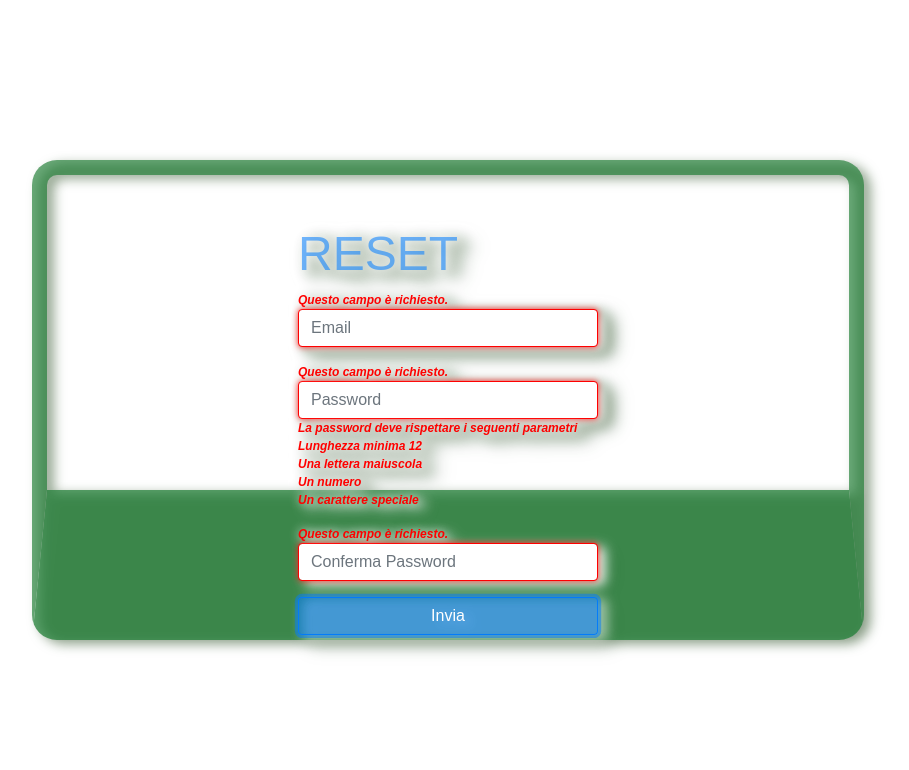
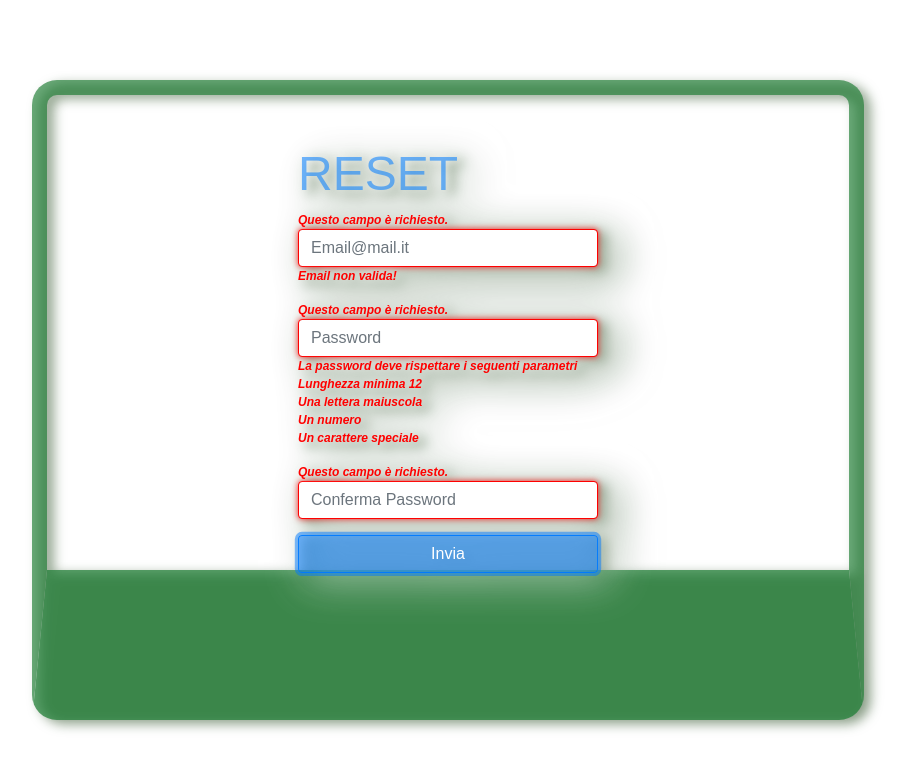
Before and after one commit to erjonlusha/form-jquery, a plain HTML site: page index.html in a window 1280 px wide. Both pictures are taken after a click on the button "Invia". Shown: the whole page, without its empty margins (192-1101 px from the left). Drawn offline with nearby package versions, Linux system fonts and the light colour scheme.

Commit message:
implementata una nuova validazione

```diff
--- a/assets/css/style.css
+++ b/assets/css/style.css
@@ -60,7 +60,7 @@ h3{
     align-content: center;
     justify-content: center;
     align-items: center;
-    height: 60vh;
+    height: 80vh;
     width: 65vw;
     border: 15px solid #1e7e34a8;
     border-bottom: 150px solid #1e7e34bb;
@@ -70,8 +70,8 @@ h3{
     text-shadow: 0px 0px 10px #075f01be;
 }
 .form{
-    filter: drop-shadow(7px 4px 6px #ffffffe5)!important;
-    text-shadow: 0px 0px 10px #ffffffe5!important;
+    filter: drop-shadow(10px 6px 20px #ffffffe5) !important;
+    text-shadow: 0px 0px 10px #ffffffe5 !important;
 }
 #well-done {
     margin: auto;
--- a/assets/js/main.js
+++ b/assets/js/main.js
@@ -1,6 +1,7 @@
 $(document).ready(function(){
   var $btn = $('#submit');
   var $campo = $('.form-control');
+  var insEmail = $('#insEmail').val();
   var insPassword = $('#insPassword').val();
   var confPassword;
   $('#well-done').hide();
@@ -47,9 +48,9 @@ $(document).ready(function(){
 
 
   var well = false; //Imposto well su false in modo che di default ferma il processo.
-  console.log('well '+ well);
+  console.log('well= '+ well);
   $btn.on('click', function(){
-
+insEmail = $('#insEmail').val();
     $campo.each(function(){
       //Controlla che i campi non siano vuoti
       var value = $(this).val();
@@ -67,6 +68,13 @@ $(document).ready(function(){
     if (errorCount == 0) {
       // console.log('well done')
       well = true;
+    }
+
+    if(!IsEmail(insEmail)){
+      //Se l'email deve rispettare i seguenti parametri lettere miuscole e minuscole, numeri e caratteri speciali.
+      $('.validation2').show(500);
+      well = true;
+      return true;
     }
 
     if(!IsPass(insPassword)){
@@ -93,9 +101,9 @@ $(document).ready(function(){
 
 function IsEmail(email) {
   var regex = /^([a-zA-Z0-9_\.\-\+])+\@(([a-zA-Z0-9\-])+\.)+([a-zA-Z0-9]{2,4})+$/;
-  console.log(!(regex.test(email)));
+  var a = regex.test(email);
+  // console.log(a);                                                              // convalida email
   if(!regex.test(email)) {
-    console.log('Funzione '+ email);
     return false;
   }else{
     return true;
--- a/index.html
+++ b/index.html
@@ -18,8 +18,8 @@
             <div class="password_form">
                 <div class="form-group">
                     <div class="validation">Questo campo è richiesto.</div>
-                    <input type="text" class="form-control" placeholder="Email" id="insEmail" />
-                    <div id="invalid_email">Email non valida!</div>
+                    <input type="text" class="form-control" placeholder="Email@mail.it" id="insEmail" />
+                    <div id="invalid_email" class="validation2">Email non valida!</div>
                 </div>
 
                 <div class="form-group">
```
